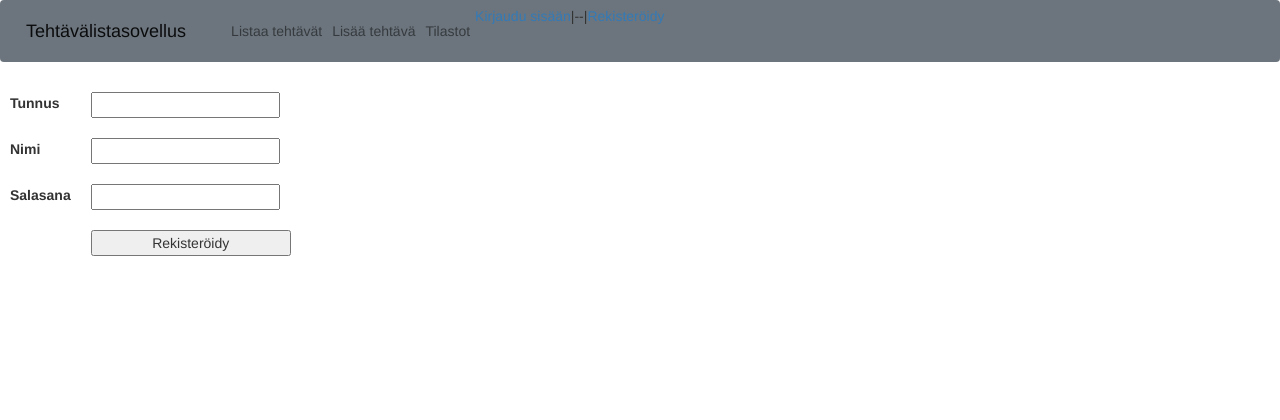
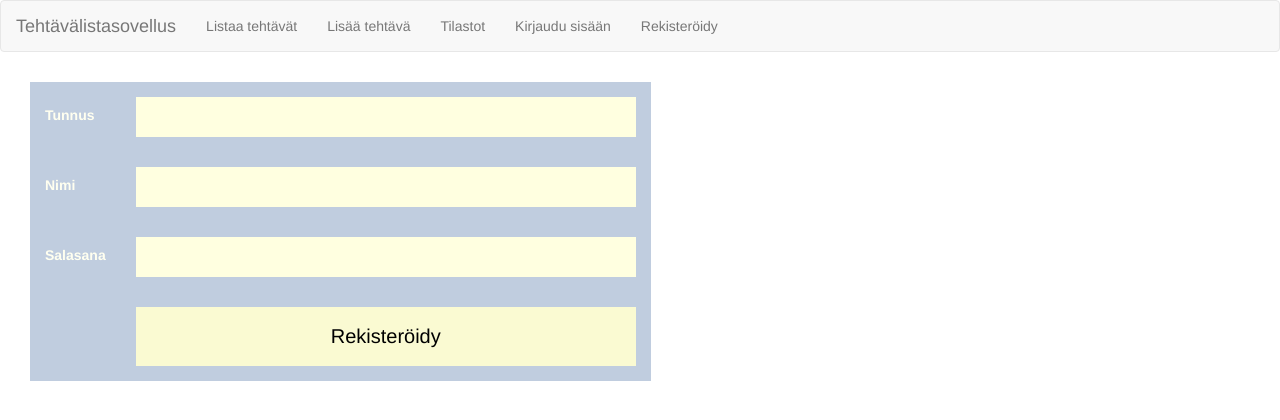
Before and after one commit to ShootingStar91/tehtavalistasovellus, a Flask app: page /auth/rekisteroidy in a window 1280 px wide. Shown: the top 420 px of the page. Run offline with Flask 2, Linux system fonts and the light colour scheme; some libraries are stand-ins or nearby versions.

Commit message:
Viilausta ulkoasuun sekä pvm näyttöön listauksessa

```diff
--- a/application/__init__.py
+++ b/application/__init__.py
@@ -59,12 +59,12 @@ from application.aihe import models
 from application.auth.models import Kayttaja
 
 from datetime import datetime
-'''
+
 def muotoile_pvm(pvm):
     return pvm[8:10]+"."+pvm[5:7]+"."+pvm[0:4]
 
 app.jinja_env.globals.update(muotoile_pvm=muotoile_pvm)
-'''
+
 @login_manager.user_loader
 def lataa_kayttaja(user_id):
     kayttaja = Kayttaja.query.get(user_id)
--- a/application/auth/models.py
+++ b/application/auth/models.py
@@ -44,6 +44,7 @@ class Kayttaja(Pohja):
 
         return aiheet
 
+
     @staticmethod
     def hae_kayttajat_joilla_tehtavia():
 
--- a/application/tehtava/forms.py
+++ b/application/tehtava/forms.py
@@ -14,5 +14,6 @@ class TehtavaLomake(FlaskForm):
     #formi = TehtavaLomake()
     #formi.aiheet.choices = choices
 
+
     class Meta:
         csrf = False
--- a/application/templates/auth/rekisteroitymislomake.html
+++ b/application/templates/auth/rekisteroitymislomake.html
@@ -4,16 +4,11 @@
 {% block body %}
 {{ error }}
 
-<style>
 
-  tr, td {
-    padding: 10px;
-  }
-
-</style>
+<element class="lomake">
 
 <form method="POST" action="{{ url_for('auth_rekisteroidy') }}">
-  <table >
+  <table class="lomake">
     <tr>
         <td>
       {{ form.tunnus.label }}
@@ -21,6 +16,8 @@
         <td>
       {{ form.tunnus }}
         </td>
+        {% if (form.tunnus.errors is defined) and form.tunnus.errors %}
+
         <td>
           <ul>
               {% for error in form.tunnus.errors %}
@@ -28,6 +25,7 @@
               {% endfor %}
           </ul>
       </td>
+      {% endif %}
       </tr>
       <tr>
         <tr>
@@ -37,6 +35,8 @@
             <td>
           {{ form.nimi }}
             </td>
+            {% if (form.nimi.errors is defined) and form.nimi.errors %}
+
             <td>
               <ul>
                   {% for error in form.nimi.errors %}
@@ -44,6 +44,7 @@
                   {% endfor %}
               </ul>
           </td>
+          {% endif %}
 
           </tr>
           <tr>
@@ -53,20 +54,23 @@
       <td>
 	{{ form.salasana }}
       </td>
+      {% if (form.salasana.errors is defined) and form.salasana.errors %}
       <td>
         <ul>
             {% for error in form.salasana.errors %}
             <li>{{ error }}</li>
             {% endfor %}
         </ul>
-    </td>
+     </td>
+     {% endif %}
     </tr>
 
     <tr>
       <td></td>
       <td colspan="2">
-	<input type="submit" value="Rekisteröidy" style="width: 200px;"/>
+	<input type="submit" value="Rekisteröidy"/>
       </td>
     </tr>
 </form>
+</element>
 {% endblock %}
--- a/application/templates/index.html
+++ b/application/templates/index.html
@@ -2,12 +2,15 @@
 {% extends "layout.html" %}
 
 {% block body %}
-  <div style="margin-top: 50px; margin-left: 100px;">
+  <div style="margin-top: 50px; margin-left: 100px; background-color:lightsteelblue; padding: 10px; max-width: 70%;">
     <h2>Tehtävälistasovellus</h2>
     <div style="max-width: 700px; word-wrap: break-word; margin-top: 40px;">
       <p>
         Tervetuloa tehtävälistasovellukseen. Sovelluksessa voit lisätä itsellesi tehtäviä joita sinun täytyy tehdä, tai jotka olet jo tehnyt. Voit sitten katsella tehtäviäsi listana, järjestäen vaikkapa aiheen tai päivämäärän mukaan.
       </p>
+      <p>
+        Voit käyttää tehtävälistasovellusta moniin erilaisiin käyttötarkoituksiin. Sen käyttö on vieläpä täysin ilmaista!
+      </p>
     </div>
     </div>
 
--- a/application/templates/layout.html
+++ b/application/templates/layout.html
@@ -3,23 +3,69 @@
     <head>
       <meta charset="utf-8">
       <title>Tehtävälistasovellus</title>
-      <link rel="stylesheet" href="https://maxcdn.bootstrapcdn.com/bootstrap/4.0.0/css/bootstrap.min.css">
       <script src="https://ajax.googleapis.com/ajax/libs/jquery/3.4.1/jquery.min.js"></script>
       <link rel="stylesheet" href="https://maxcdn.bootstrapcdn.com/bootstrap/3.4.0/css/bootstrap.min.css">
 
       <script src="https://maxcdn.bootstrapcdn.com/bootstrap/3.4.0/js/bootstrap.min.js"></script>
+      <style>
 
+        .lomake table {
+          margin-top: 30px;
+          margin-left: 30px;
+          background-color:rgb(192, 205, 223);
+          color:ivory;
+          max-width: 50%;
+        }
+
+        .lomake td, tr {
+          padding: 15px;
+
+        }
+
+        .lomake input[type=text], input[type=password] {
+          border: 0px;
+          background-color:lightyellow;
+          color:black;
+          padding-left: 10px;
+          width: 500px;
+          height: 40px;
+        }
+
+        .lomake input[type=submit] {
+          background-color:lightgoldenrodyellow;
+          border: none;
+          color:black;
+
+          font-style: bold;
+          padding: 15px 32px;
+          text-align: center;
+          text-decoration: none;
+          display: inline-block;
+          font-size: 20px;
+          width: 500px;
+
+        }
+
+        .lomake textarea {
+          resize: none;
+          width: 500px;
+          height: 120px;
+          background-color:lightyellow;
+          border: 0px;
+
+        }
+
+      </style>
     </head>
 
     <body>
 
-      <nav class="navbar navbar-expand-md navbar-light bg-secondary">
-	<a class="navbar-brand" href="#">Tehtävälistasovellus</a>
-	<button class="navbar-toggler" type="button" data-toggle="collapse" data-target="#navbarCollapse" aria-controls="navbarCollapse" aria-expanded="false" aria-label="Toggle navigation">
-          <span class="navbar-toggler-icon"></span>
-	</button>
-	<div class="collapse navbar-collapse" id="navbarCollapse">
-          <ul class="navbar-nav mr-auto">
+      <nav class="navbar navbar-default">
+        <div class="container-fluid">
+          <div class="navbar-header">
+            <a class="navbar-brand" href="{{ url_for('index') }}">Tehtävälistasovellus</a>
+          </div>
+          <ul class="nav navbar-nav">
             <li class="nav-item">
               <a class="nav-link" href="{{ url_for('tehtava_index') }} ">Listaa tehtävät</a>
             </li>
@@ -29,16 +75,21 @@
             <li class="nav-item">
               <a class="nav-link" href="{{ url_for('tilastot_index') }} ">Tilastot</a>
             </li>
+            {% if current_user.is_authenticated %}
+            <li>
+              <a class="nav-link" href="{{ url_for('auth_uloskirjaudu') }}">Kirjautuneena: <b>{{ current_user.nimi }}</b> (Kirjaudu ulos)</a></a>
+            </li>
+            {% else %}
+            <li>
+              <a class="nav-link" href="{{ url_for('auth_kirjaudu') }}">Kirjaudu sisään </a>
+            </li>
+            <li>
+              <a class="nav-link" href="{{ url_for('auth_rekisteroidy') }}"> Rekisteröidy</a>
+            </li>
+            {% endif %}
           </ul>
-          <div class="form-inline mt-2 mt-md-0">
-	    {% if current_user.is_authenticated %}
-	    <a href="{{ url_for('auth_uloskirjaudu') }}">Kirjautuneena: <b>{{ current_user.nimi }}</b> (Kirjaudu ulos)</a>
-	    {% else %}
-      <a href="{{ url_for('auth_kirjaudu') }}">Kirjaudu sisään </a> |--|
-      <a href="{{ url_for('auth_rekisteroidy') }}"> Rekisteröidy</a>
-	    {% endif %}
-          </div>
-	</div>
+
+  </div>
       </nav>
 
       {% block body %}
```
Also changed, not shown: application/tehtava/views.py (+20 -11 lines), application/templates/auth/kirjautumislomake.html (+4 -10 lines), application/templates/tehtava/list.html (+7 -3 lines), application/templates/tehtava/uusi.html (+18 -2 lines), 1 other file.
